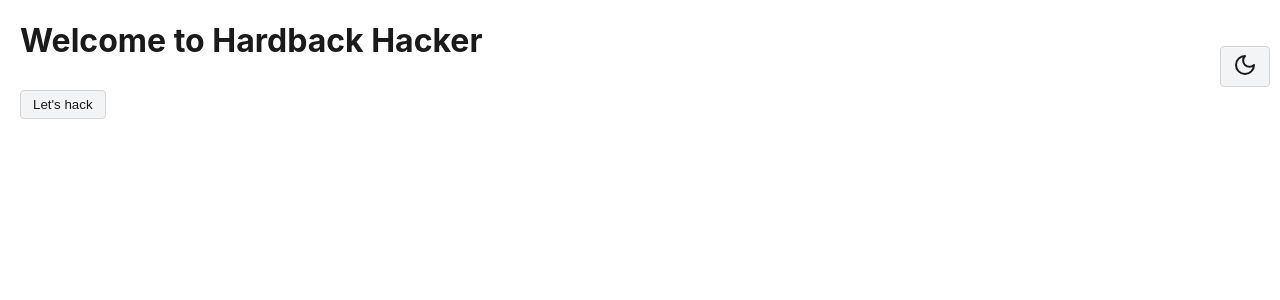
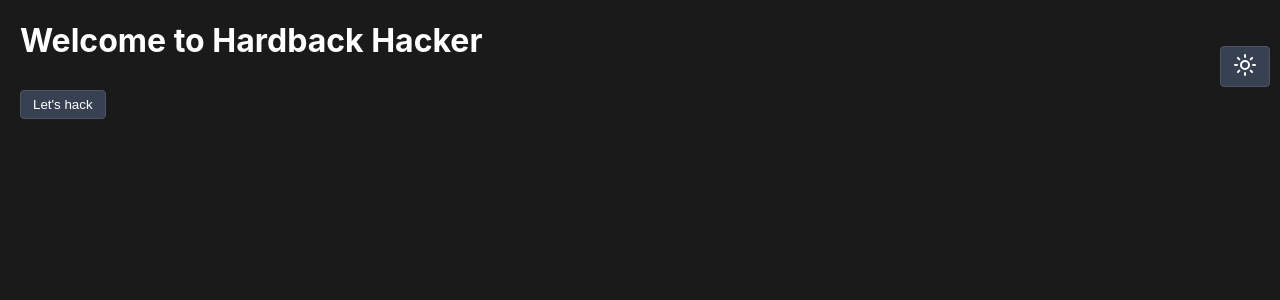
Before and after one commit to tesslinden/hardback-hax0r, a React (Create React App) app in the folder frontend/: page / in a window 1280 px wide. Shown: the top 300 px of the page. Built offline with nearby package versions, Linux system fonts and the light colour scheme; no server answers.

Commit message:
default theme = dark

```diff
--- a/frontend/src/ThemeContext.tsx
+++ b/frontend/src/ThemeContext.tsx
@@ -19,7 +19,7 @@ export function ThemeProvider({ children }: { children: React.ReactNode }) {
     const savedTheme = localStorage.getItem("theme");
     return savedTheme === "dark" || savedTheme === "light"
       ? savedTheme
-      : "light";
+      : "dark";
   });
 
   // Effect to update document root class and localStorage when theme changes
```
